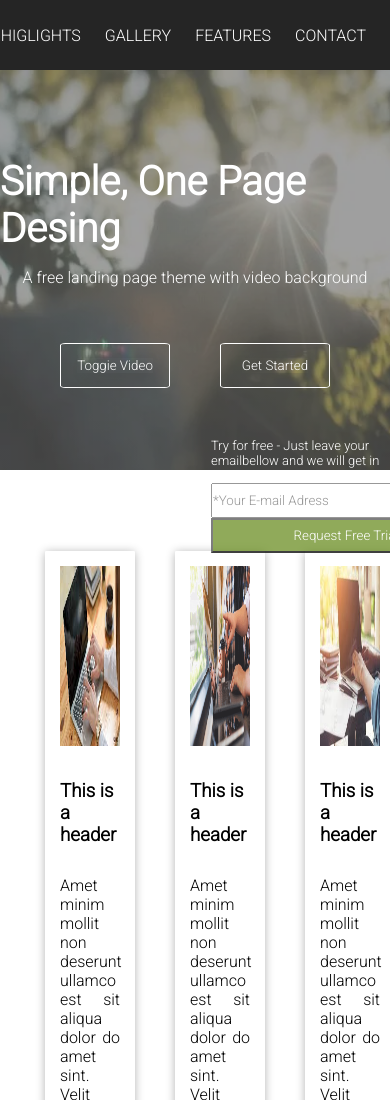
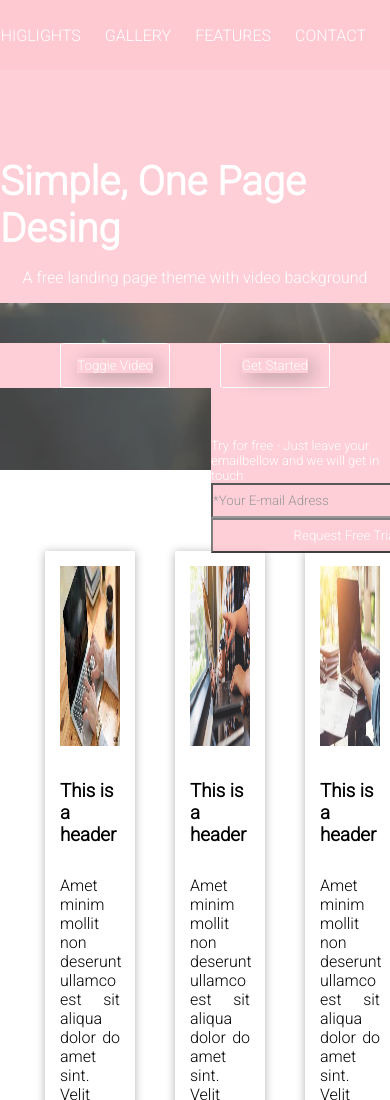
Before and after one commit to Bripalacios/Pagina-de-entrenamiento, a plain HTML site: page index.html in a window 390 px wide. Shown: the top 1100 px of the page. Drawn offline with Linux system fonts and the light colour scheme.

Commit message:
media-queries

```diff
--- a/css/style.css
+++ b/css/style.css
@@ -231,3 +231,30 @@ img.redimension {
   transform: translateY(-5%);
   transition: 0.2s all ease-in;
 }
+
+@media screen and (max-width: 600px) {
+  .header {
+    background-color: pink;
+  }
+  .hero-image {
+    background-color: pink;
+  }
+  .texto-uno h1 {
+    background-color: pink;
+  }
+  .texto-uno p {
+    background-color: pink;
+  }
+  .btn {
+    background-color: pink;
+  }
+  .form {
+    background-color: pink;
+  }
+  .registro {
+    background-color: pink;
+  }
+  .boton {
+    background-color: pink;
+  }
+}
```
